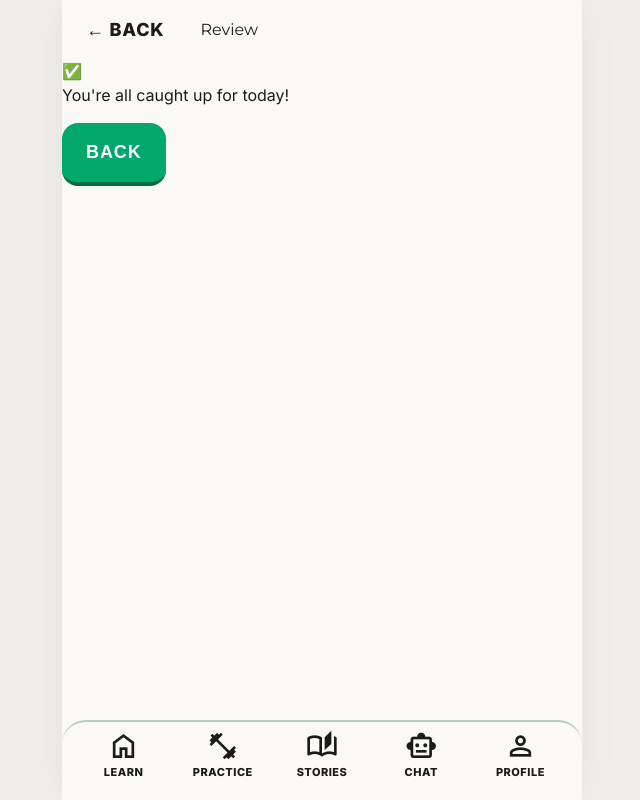
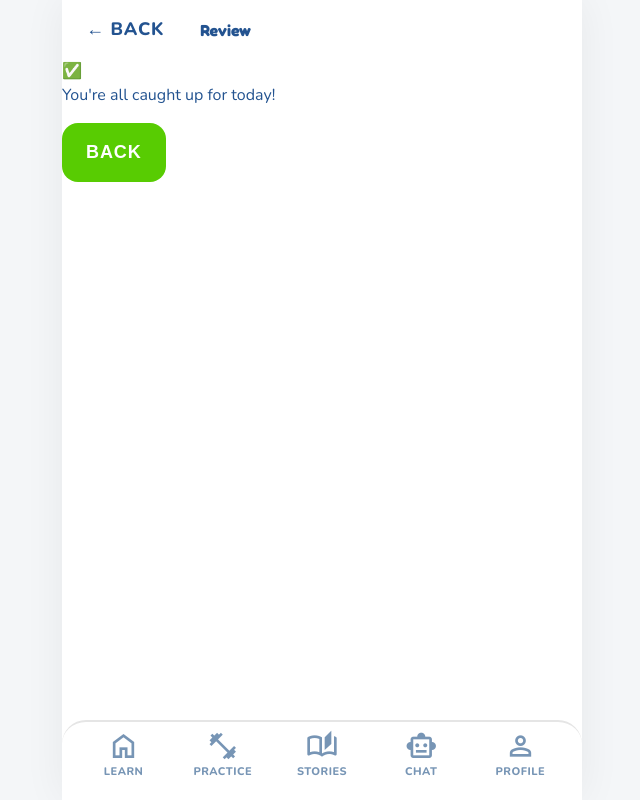
Before and after one commit to AnasBabari/HanPath, a React (Vite) app: page /review in a window 1280 px wide. Shown: the whole page, without its empty margins (318-958 px from the left). Built offline with nearby package versions, Linux system fonts and the light colour scheme; no server answers.

Commit message:
feat(ui): apply Claymorphism + Vibrant design system and fix code review issues

```diff
--- a/index.html
+++ b/index.html
@@ -6,6 +6,9 @@
     <meta name="viewport" content="width=device-width, initial-scale=1.0" />
     <meta name="description" content="HànPath — Learn Chinese with real HSK vocabulary. Reading and listening focused lessons powered by spaced repetition and gamification." />
     <meta name="theme-color" content="#0d1117" />
+    <link rel="preconnect" href="https://fonts.googleapis.com">
+    <link rel="preconnect" href="https://fonts.gstatic.com" crossorigin>
+    <link href="https://fonts.googleapis.com/css2?family=Fredoka:wght@400..700&family=Nunito:ital,wght@0,400..1000;1,400..1000&display=swap" rel="stylesheet">
     <title>HànPath — Learn Chinese</title>
   </head>
   <body>
--- a/src/index.css
+++ b/src/index.css
@@ -68,43 +68,41 @@
 }
 
 :root {
-  /* ---- Jade Path Narrative Light Palette ---- */
-  --bg-deep: #efeeea;
-  --bg-elevated: #faf9f5;
-  --bg-card: #ffffff;
-  --text-main: #1b1c1a;
-  --text-dim: #3d4a41;
-  --text-inverse: #ffffff;
+  /* ---- Claymorphism + Vibrant Palette (Duolingo-style) ---- */
+  --bg-deep: #F4F6F8;
+  --bg-elevated: #FFFFFF;
+  --bg-card: #FFFFFF;
+  --text-main: #235390;
+  --text-muted: #7795B5;
+  --text-dim: #4B6584;
+  --text-inverse: #FFFFFF;
 
-  --primary: #00a86b; /* Jade */
-  --primary-dim: #006d43;
-  --primary-shadow: #005232;
-  --primary-glow: #59de9b;
+  --primary: #58CC02; /* Vibrant Green */
+  --primary-shadow: #46A302;
+  --primary-light: #D7FFB8;
 
-  --secondary: #fd8b00; /* Mandarin Orange */
-  --secondary-dim: #904d00;
-  --secondary-shadow: #6e3900;
+  --secondary: #1CB0F6; /* Sky Blue */
+  --secondary-shadow: #1899D6;
 
-  --tertiary: #cca72f; /* Soft Gold */
-  --tertiary-dim: #735c00;
-  --gold: #cca72f;
-  --gold-shadow: #735c00;
+  --gold: #FFC800; /* Bright Gold */
+  --gold-shadow: #E5B200;
 
-  --accent: #59de9b;
-  --accent-glow: rgba(89, 222, 155, 0.2);
+  --rose: #FF4B4B; /* Coral Red */
+  --rose-shadow: #EA2B2B;
+  --rose-light: #FFDFE0;
 
-  --rose: #ba1a1a; /* Error */
-  --rose-dim: #93000a;
+  --correct: #58CC02;
+  --correct-bg: #D7FFB8;
+  --error: #FF4B4B;
+  --error-bg: #FFDFE0;
 
-  --correct: #78fbb6;
-  --correct-text: #002111;
-
-  --surface-border: #bccabe;
-  --border: #bccabe;
-  --border-light: #e3e2df;
+  --surface-border: #E5E5E5;
+  --border: #E5E5E5;
+  --border-light: #F0F0F0;
+  --clay-shadow: 0 8px 0 rgba(0, 0, 0, 0.06), inset 0 2px 4px rgba(255, 255, 255, 0.6);
 
   /* ---- Typography ---- */
-  font-family: 'Inter', 'Noto Sans SC', sans-serif;
+  font-family: 'Nunito', 'Noto Sans SC', sans-serif;
   font-size: 16px;
   line-height: 1.5;
   color: var(--text-main);
@@ -131,12 +129,13 @@ body {
   background: var(--bg-elevated);
   display: flex;
   flex-direction: column;
-  box-shadow: 0 0 40px rgba(0, 0, 0, 0.05);
+  box-shadow: 0 0 40px rgba(0, 0, 0, 0.06);
   overflow: hidden;
 }
 
-h1, h2, h3, h4, .plus-jakarta {
-  font-family: 'Montserrat', sans-serif;
+h1, h2, h3, h4, .font-display {
+  font-family: 'Fredoka', 'Nunito', sans-serif;
+  font-weight: 700;
   margin: 0;
 }
 
--- a/src/pages/PracticePage.tsx
+++ b/src/pages/PracticePage.tsx
@@ -11,6 +11,8 @@ export default function PracticePage() {
   const navigate = useNavigate();
   const [drillMode, setDrillMode] = useState<'menu' | 'weak' | 'random' | 'sentence' | 'tone'>('menu');
   const [drillExercises, setDrillExercises] = useState<Exercise[]>([]);
+  const [loadingDrill, setLoadingDrill] = useState(false);
+
   const dueCount = useStore(state => {
     const today = new Date().toISOString().split('T')[0];
     return Object.values(state.stats.wordSRS).filter((w) => w.nextReviewDate <= today).length;
@@ -39,6 +41,8 @@ export default function PracticePage() {
   }, [stats.wordAccuracy, flatVocab]);
 
   const startDrill = async (mode: 'weak' | 'random' | 'sentence' | 'tone') => {
+    setLoadingDrill(true);
+    try {
       if (mode === 'weak') {
         const allVocab = flatVocab.length >= 4 ? flatVocab : weakWords;
         setDrillExercises(genExercisesForVocab(weakWords, allVocab));
@@ -54,6 +58,9 @@ export default function PracticePage() {
       }
       setDrillMode(mode);
       setFullScreen(true);
+    } finally {
+      setLoadingDrill(false);
+    }
   };
 
   const handleExitDrill = () => {
@@ -120,10 +127,17 @@ export default function PracticePage() {
         </div>
       </div>
 
+      {loadingDrill && (
+        <div style={{ position: 'fixed', inset: 0, zIndex: 1200, background: 'rgba(255,255,255,0.85)', backdropFilter: 'blur(4px)', display: 'flex', flexDirection: 'column', alignItems: 'center', justifyContent: 'center', gap: 12 }}>
+          <div style={{ width: 40, height: 40, border: '4px solid var(--primary-light)', borderTopColor: 'var(--primary)', borderRadius: '50%', animation: 'spin 0.8s linear infinite' }} />
+          <span className="font-display" style={{ fontWeight: 800, color: 'var(--primary)' }}>Loading Drill...</span>
+        </div>
+      )}
+
       {weakWords.length >= 3 && (
         <div className="path-section" style={{ borderTop: 'none', paddingTop: 8 }}>
-          <h3 style={{ marginBottom: 4, fontSize: 16, color: '#ff4b4b' }}>⚠️ Trouble Words</h3>
-          <p style={{ color: 'var(--text-dim)', fontSize: 13, marginBottom: 16 }}>Words you've struggled with most</p>
+          <h3 className="font-display" style={{ marginBottom: 4, fontSize: 16, color: 'var(--error)' }}>⚡ Needs Practice</h3>
+          <p style={{ color: 'var(--text-dim)', fontSize: 13, marginBottom: 16 }}>Review your weak words</p>
 
           <div style={{ display: 'flex', overflowX: 'auto', gap: 12, paddingBottom: 16, margin: '0 -16px', paddingInline: 16 }}>
             {weakWords.map(w => (
--- a/src/utils/api.ts
+++ b/src/utils/api.ts
@@ -108,9 +108,11 @@ export async function fetchHSKLevel(level: number): Promise<HSKWord[]> {
     const s = localStorage.getItem(key);
     if (s) {
       const w = JSON.parse(s) as HSKWord[];
-      if (w.length) { mem.set(level, w); return w; }
+      if (Array.isArray(w) && w.length) { mem.set(level, w); return w; }
     }
-  } catch { /* ignore */ }
+  } catch {
+    try { localStorage.removeItem(key); } catch { /* ignore */ }
+  }
 
   try {
     const r = await fetch(`${HSK_BASE}/${level}.min.json`);
@@ -123,7 +125,13 @@ export async function fetchHSKLevel(level: number): Promise<HSKWord[]> {
     const words = data.map((d, i) => parse(d, level, i)).filter(Boolean) as HSKWord[];
 
     mem.set(level, words);
-    try { localStorage.setItem(key, JSON.stringify(words)); } catch { /* full */ }
+    try {
+      localStorage.setItem(key, JSON.stringify(words));
+    } catch {
+      // Clear older levels if QuotaExceededError
+      clearVocabCache();
+      try { localStorage.setItem(key, JSON.stringify(words)); } catch { /* storage full */ }
+    }
     return words;
   } catch (e) {
     if (level === 1) {
--- a/src/utils/curriculum.ts
+++ b/src/utils/curriculum.ts
@@ -83,7 +83,7 @@ function filterSentencesForLesson(
     return true;
   });
 
-  return matches.length > 0 ? matches : sentences;
+  return matches;
 }
 
 /* ---- Exercise generation ---- */
```
Also changed, not shown: src/components/exercises/ExerciseRunner.tsx (+28 -13 lines), .agents/skills/stop-slop/SKILL.md (added), .agents/skills/ui-ux-pro-max/SKILL.md (added). Lines whose indentation alone changed are shown as unchanged.
